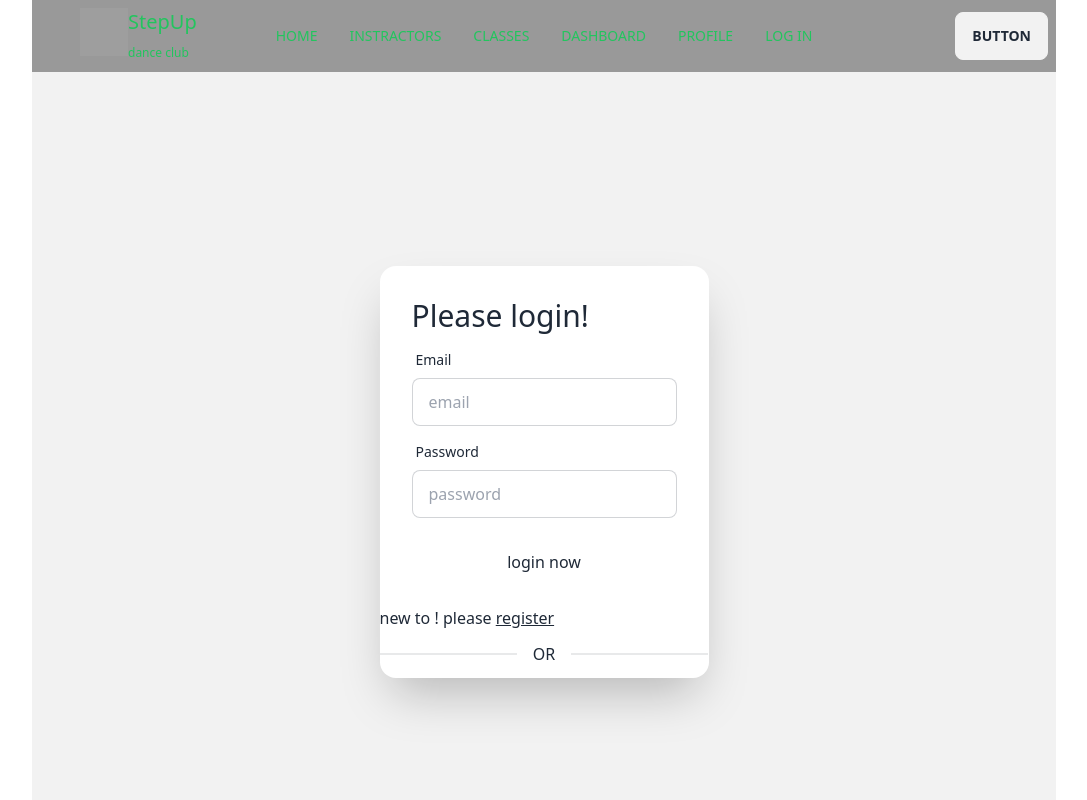
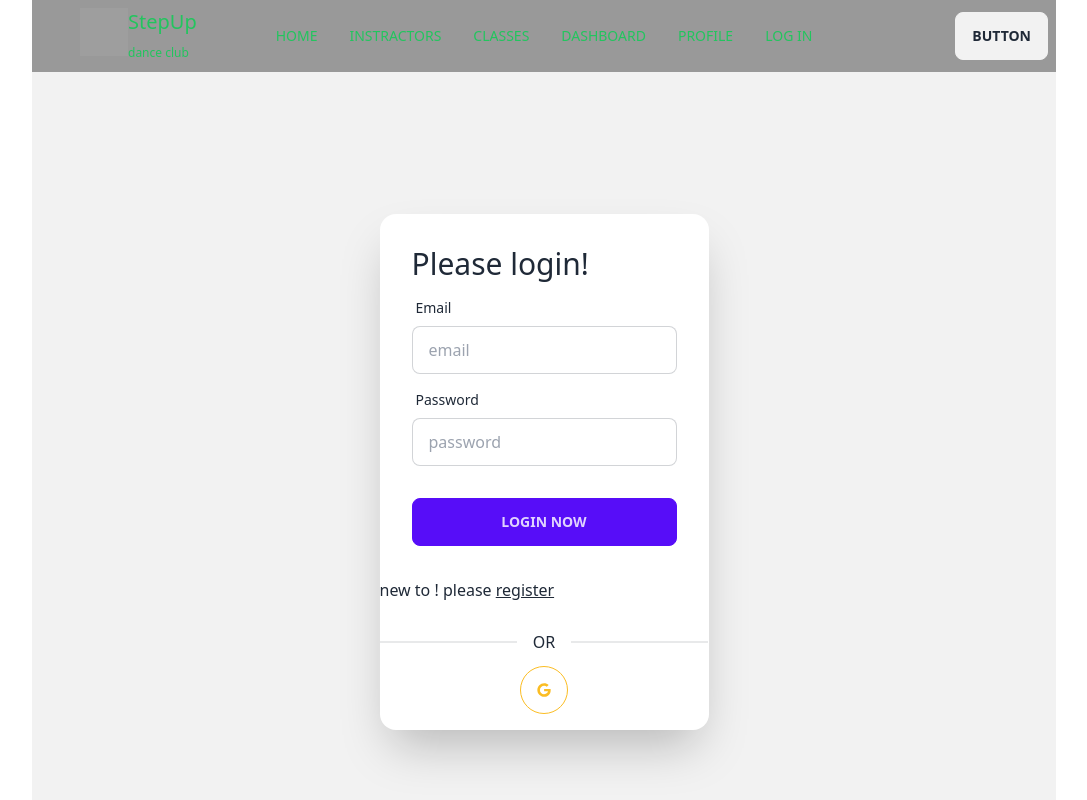
Before and after one commit to Ditul-Roy/stepup-dance-client, a React (Vite) app: page /login in a window 1280 px wide. Shown: the top 800 px of the page, without its empty margins (96-1183 px from the left). Built offline with nearby package versions, Linux system fonts and the light colour scheme; no server answers; grey boxes are pictures that could not be loaded.

Commit message:
login and social login authentication added

```diff
--- a/src/pages/Shared/login/Login/Login.jsx
+++ b/src/pages/Shared/login/Login/Login.jsx
@@ -1,31 +1,57 @@
 import React from 'react';
 import { Link } from 'react-router-dom';
+import useAuth from '../../../../hook/UseAuth';
+import Swal from 'sweetalert2';
+import SocialLogin from '../socialLogin/SocialLogin';
 
 const Login = () => {
+    const {signInUserWithEmail} = useAuth();
+
+    const handleUserLogin = (e) => {
+        e.preventDefault();
+        const form = e.target;
+        const email = form.email.value;
+        const password = form.password.value;
+        signInUserWithEmail(email, password)
+        .then(res =>{
+            const loggedUser = res.user;
+            console.log(loggedUser);
+            Swal.fire(
+                'Good job!',
+                'User logged successfully',
+                'success'
+              )
+              form.reset();
+        })
+        .catch(err => {
+
+            console.log(err);
+        })
+    }
     return (
         <div className="hero min-h-screen bg-base-200">
             <div className="hero-content">
                 <div className="card flex-shrink-0 w-full max-w-sm shadow-2xl bg-base-100">
-                    <form className="card-body">
+                    <form onSubmit={handleUserLogin} className="card-body">
                         <h1 className='text-3xl text-bold'>Please login!</h1>
                         <div className="form-control">
                             <label className="label">
                                 <span className="label-text">Email</span>
                             </label>
-                            <input type="text" placeholder="email" className="input input-bordered" />
+                            <input type="email" placeholder="email" name='email' className="input input-bordered" />
                         </div>
                         <div className="form-control">
                             <label className="label">
                                 <span className="label-text">Password</span>
                             </label>
-                            <input type="text" placeholder="password" className="input input-bordered" />
+                            <input type="password" placeholder="password" name='password' className="input input-bordered" />
                         </div>
                         <div className="form-control mt-6">
-                            <input type="submit" value="login now" />
+                            <input className='btn btn-primary' type="submit" value="login now" />
                         </div>
                     </form>
                     <p>new to ! please <Link className='underline' to='/register'>register</Link></p>
-                    <div className='divider'>OR</div>
+                    <SocialLogin></SocialLogin>
                 </div>
             </div>
         </div>
--- a/src/pages/Shared/login/Register/Register.jsx
+++ b/src/pages/Shared/login/Register/Register.jsx
@@ -3,6 +3,7 @@ import { Link } from 'react-router-dom';
 import { useForm,} from 'react-hook-form';
 import useAuth from '../../../../hook/UseAuth';
 import Swal from 'sweetalert2';
+import SocialLogin from '../socialLogin/SocialLogin';
 
 const Register = () => {
     const {signUpUserWithEmail} = useAuth();
@@ -88,7 +89,7 @@ const Register = () => {
                         </div>
                     </form>
                     <p>Already have an acoount ! please <Link className='underline' to='/login'>login</Link></p>
-
+                    <SocialLogin></SocialLogin>
                 </div>
             </div>
         </div>
--- /dev/null
+++ b/src/pages/Shared/login/socialLogin/SocialLogin.jsx
@@ -0,0 +1,34 @@
+import React from 'react';
+import { FaGoogle } from 'react-icons/fa';
+import useAuth from '../../../../hook/UseAuth';
+import Swal from 'sweetalert2';
+
+const SocialLogin = () => {
+    const {loggerUserWithGoogle} = useAuth();
+
+    const handleSignInWithGoogle = () =>{
+        loggerUserWithGoogle()
+        .then(res =>{
+            const loggedUser = res.user;
+            console.log(loggedUser);
+            Swal.fire(
+                'Good job!',
+                'User logged successfully',
+                'success'
+              )
+              form.reset();
+        })
+        .catch(err => {
+
+            console.log(err);
+        })
+    }
+    return (
+        <div className='py-4 '>
+            <div className='divider'>OR</div>
+            <div className='flex justify-center'><button onClick={handleSignInWithGoogle} className='btn btn-outline btn-circle btn-warning'><FaGoogle></FaGoogle></button></div>
+        </div>
+    );
+};
+
+export default SocialLogin;
```
